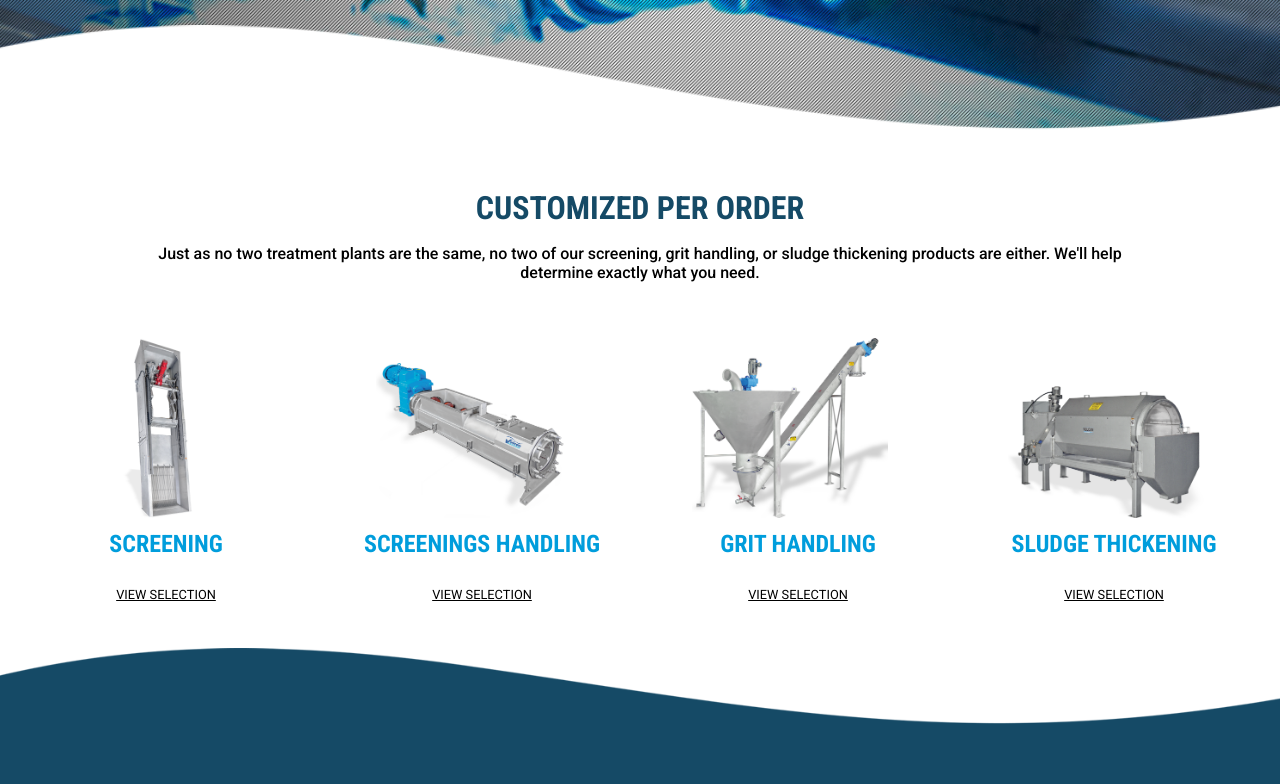
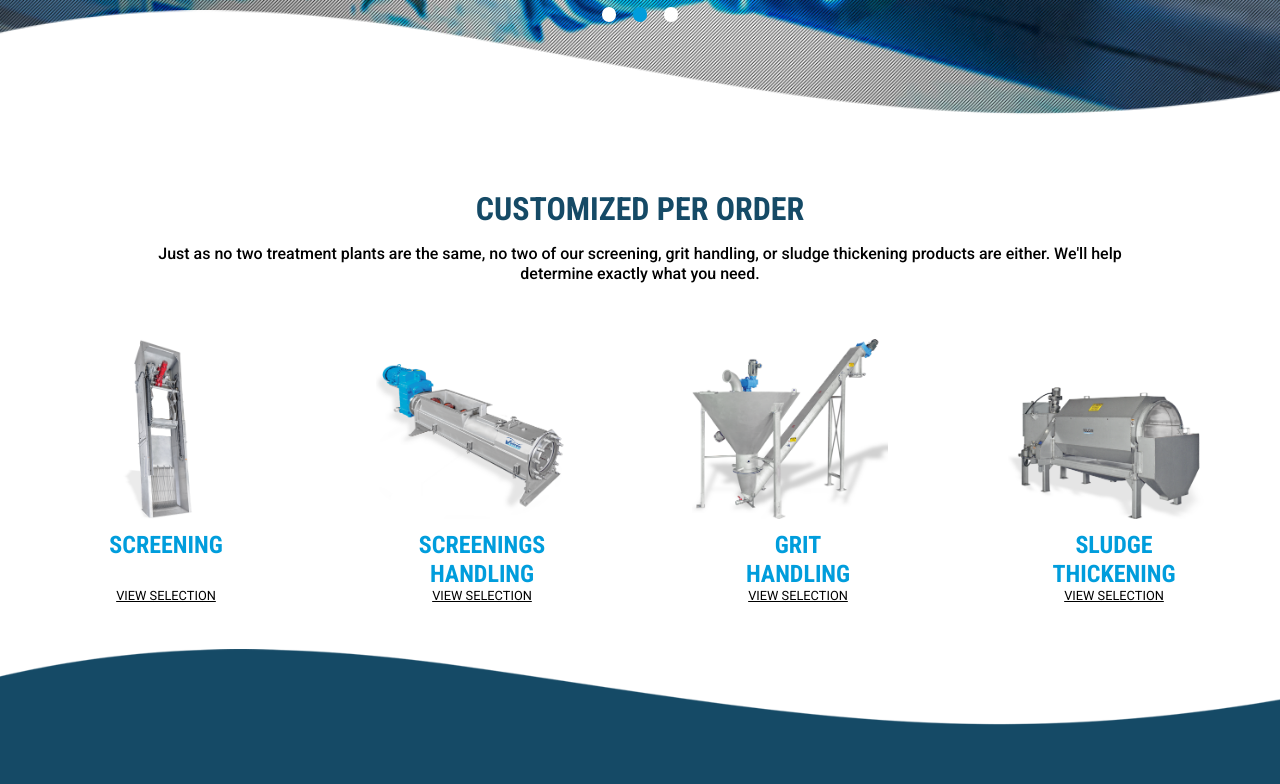
Before and after one commit to juls-ca/fwd-33-wd2-dev-proj, a website: page dev/index.html in a window 1280 px wide. Shown: the part 666-1450 px from the top of the page. Drawn offline with nearby package versions, Linux system fonts and the light colour scheme; files that its build step writes are made by us from their sources.

Commit message:
small font fixes

```diff
--- a/dev/index.html
+++ b/dev/index.html
@@ -93,7 +93,7 @@
 			images/machine-02-300x274.png 300w,
 			images/machine-02-768x702.png 768w,
 			images/machine-02-912x834.png 912w">
-			<h3>Screenings Handling</h3>
+			<h3>Screenings <span class="break-point">Handling</span></h3>
 			<a href="#">View Selection</a>
 		</article>
 
@@ -104,7 +104,7 @@
 			images/machine-03-300x274.png 300w,
 			images/machine-03-768x702.png 768w,
 			images/machine-03-912x834.png 912w">
-			<h3>Grit Handling</h3>
+			<h3>Grit <span class="break-point">Handling</span></h3>
 			<a href="#">View Selection</a>
 		</article>
 
@@ -115,7 +115,7 @@
 			images/machine-04-300x274.png 300w,
 			images/machine-04-768x702.png 768w,
 			images/machine-04-912x834.png 912w">
-			<h3>Sludge Thickening</h3>
+			<h3>Sludge <span class="break-point">Thickening</span></h3>
 			<a href="#">View Selection</a>
 		</article>
 		<div class="wave"></div>
--- a/dev/scss/_customize.scss
+++ b/dev/scss/_customize.scss
@@ -104,12 +104,19 @@ section#customize {
             width: 100%;
             height: 100%;
     }
+
+    .break-point::before {
+        content: "hiddentext";
+        font-size: 0;
+        display: block;
+        line-height: 0;
+    }
 }
 
 }
 
 
-@media(min-width:48em){
+@media(min-width:64em){
     section#customize {
         h2 {
             font-size: 2rem;
@@ -125,8 +132,15 @@ section#customize {
         h3 {
             width: 20rem;
             font-size: 1.5rem;
+            z-index: 5;
         }
 
+        .break-point::before {
+            content: "hiddentext";
+            font-size: 0;
+            display: block;
+            line-height: 0;
+        }
 
     }
 
--- a/dev/scss/_hero.scss
+++ b/dev/scss/_hero.scss
@@ -33,7 +33,7 @@ section#hero {
         // width: 100%;
         // background-size: 120% 80%;
         // height: 140px;
-        bottom: -2rem;
+        bottom: -1rem;
         background-size: 110% 100%;
 
     }
@@ -43,7 +43,7 @@ section#hero {
 
     .ellipses-holder {
         position: absolute;
-        bottom: 6rem;
+        bottom: 8rem;
     }
 
 
@@ -74,6 +74,7 @@ section#hero {
             margin: 15rem auto;
             font-size:2.60rem;
             max-width: 100%;
+            height: 11rem;
         }
 
         .box-link-container {
@@ -98,7 +99,7 @@ section#hero {
     //Dots
         .ellipses-holder {
             position: absolute;
-            bottom: 6rem;
+            bottom: 10rem;
         }
 
 
@@ -119,8 +120,9 @@ section#hero {
 
         h1 {
             margin: 3rem auto;
-            font-size:4.5rem;
+            font-size:4rem;
             max-width: 75rem;
+            height: 16.25rem;
         }
 
         .box-link-container {
@@ -144,7 +146,7 @@ section#hero {
     //Dots
         .ellipses-holder {
             position: absolute;
-            bottom: 12rem;
+            bottom: 10rem;
         }
 
 
```
